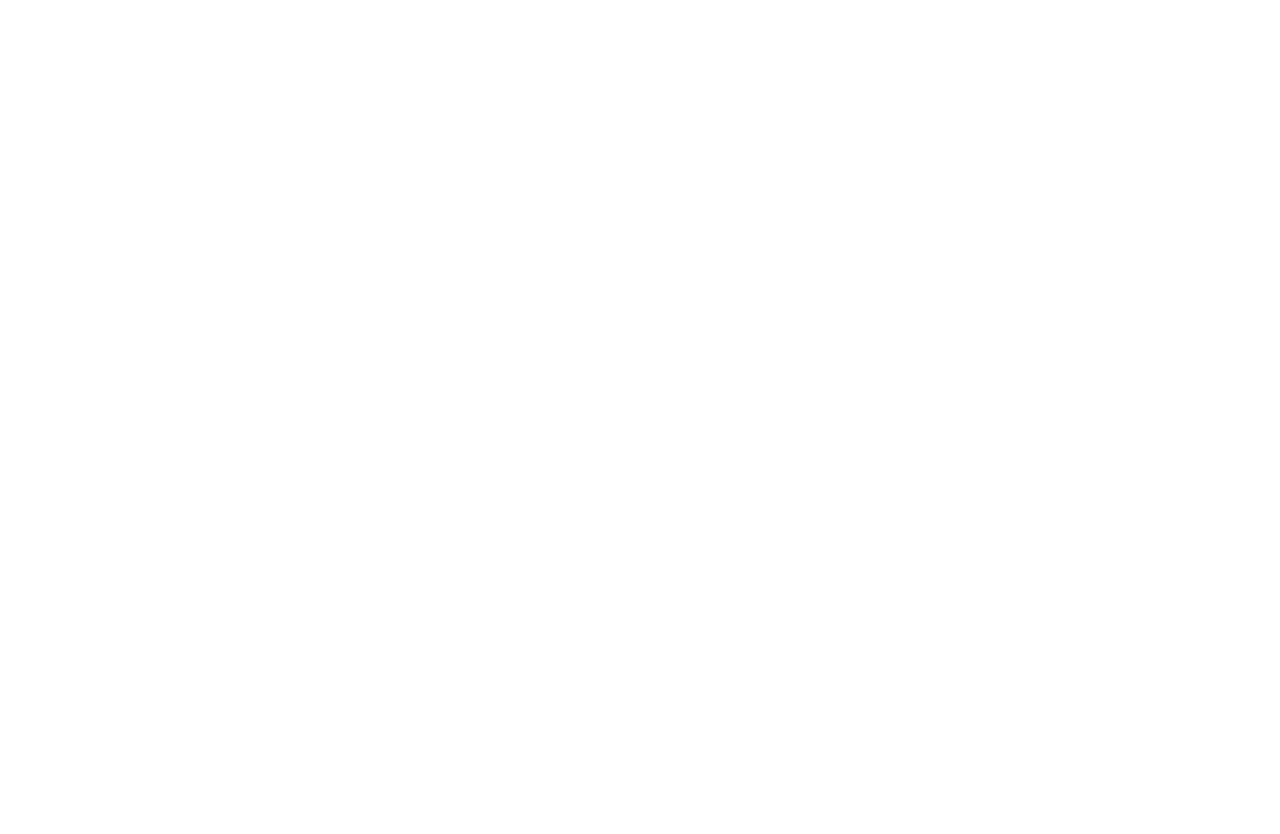
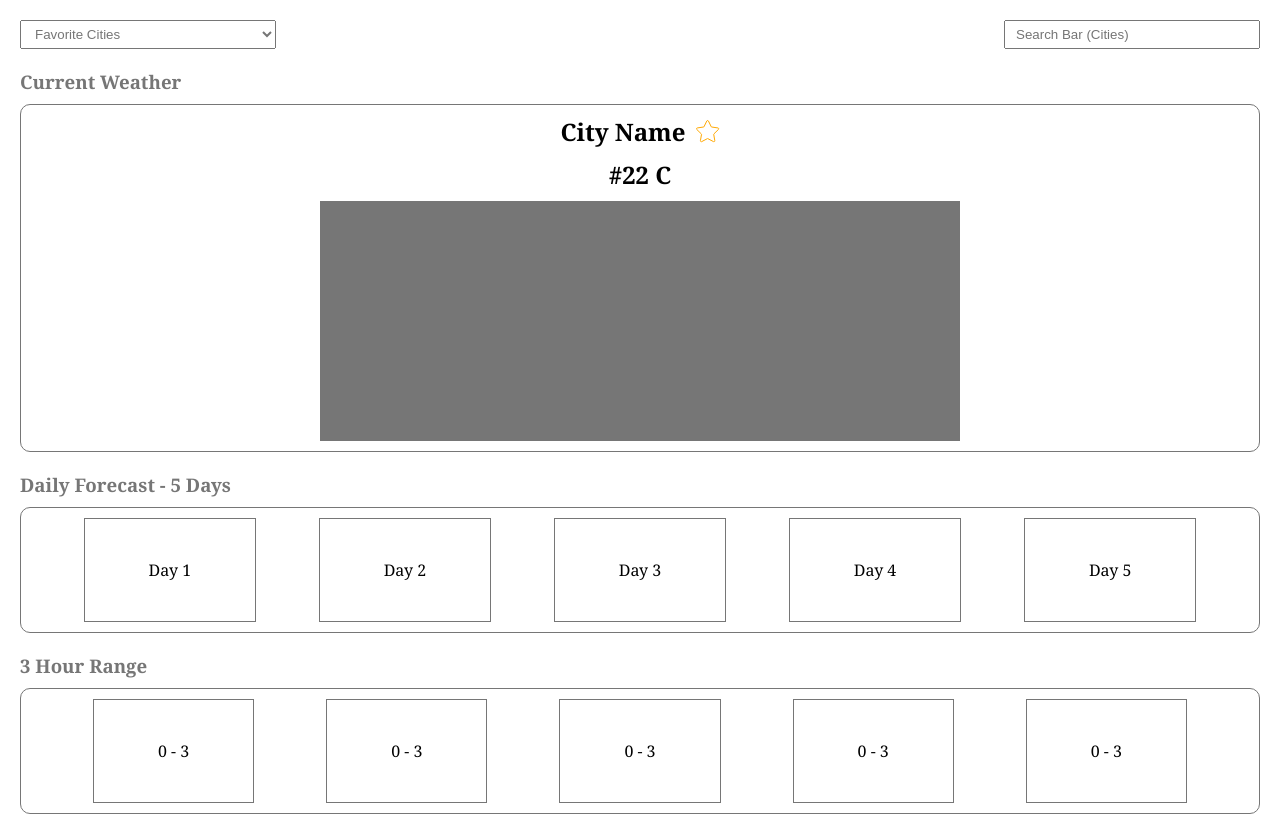
Before and after one commit to Code-with-Henil/wad-202-midterm-team-leo-and-nagira, a website: page index.html in a window 1280 px wide. Before the commit the page ends 800 px from the top, so only its background shows below. Drawn offline with Linux system fonts and the light colour scheme.

Commit message:
Basic Styles in weather app

```diff
--- a/index.html
+++ b/index.html
@@ -1,9 +1,44 @@
 <!DOCTYPE html>
 <head>
+    <meta name="viewport" content="width=device-width, initial-scale=1.0" />
     <title>Weather App</title>
     <link rel="stylesheet" href="index.css" />
 </head>
 <body>
+    <main>
+        <div class="filter-search">
+            <select id="favorite-cities">
+                <option value="" disabled selected>Favorite Cities</option>
+            </select>
+            <h3 class="mobile">OR</h3>
+            <input type="search" id="search" placeholder="Search Bar (Cities)"/>
+        </div>
+        <h3>Current Weather</h3>
+        <section class="current-weather">
+            <div class="header">
+                <h2 id="city-name">City Name</h2>
+                <object id="star" data="StarEmpty.svg"></object>
+            </div>
+            <h2 id="city-temp">#22 C</h2>
+            <div class="weather-card"></div>
+        </section>
+        <h3>Daily Forecast - 5 Days</h3>
+        <section class="daily-forecast">
+            <div class="day-card">Day 1</div>
+            <div class="day-card">Day 2</div>
+            <div class="day-card">Day 3</div>
+            <div class="day-card">Day 4</div>
+            <div class="day-card">Day 5</div>
+        </section>
+        <h3>3 Hour Range</h3>
+        <section class="hour-range">
+            <div class="hour-card">0 - 3</div>
+            <div class="hour-card">0 - 3</div>
+            <div class="hour-card">0 - 3</div>
+            <div class="hour-card">0 - 3</div>
+            <div class="hour-card">0 - 3</div>
+        </section>
+    </main>
     <script src="index.js" async defer></script>
 </body>
 </html>
--- a/index.sass
+++ b/index.sass
@@ -1,4 +1,70 @@
+$gray-color: #767676
+$mobileSize: 450px
+
 *
     margin: 0
     padding: 0
     box-sizing: border-box
+
+main
+    padding: 20px
+    font-family: Cambria
+    font-size: 16px
+    display: flex
+    flex-direction: column
+    gap: 10px
+    .mobile
+        display: none
+    h3
+        color: $gray-color
+        margin-top: 10px
+    section
+        display: flex
+        border: solid 1px $gray-color
+        border-radius: 10px
+        padding: 10px
+        gap: 10px
+    section.daily-forecast
+        justify-content: space-evenly
+        flex-wrap: wrap
+        .day-card
+            padding: 5vh 5vw
+            border: solid 1px $gray-color
+    section.hour-range
+        justify-content: space-evenly
+        flex-wrap: wrap
+        .hour-card
+            padding: 5vh 5vw
+            border: solid 1px $gray-color
+    section.current-weather
+        flex-direction: column
+        align-items: center
+        div.header
+            display: flex
+            object
+                margin-left: 10px
+        div.weather-card
+            background-color: $gray-color
+            padding: 20px
+            width: 50vw
+            height: 30vh
+    div.filter-search
+        display: flex
+        justify-content: space-between
+        align-items: center
+        input, select
+            color: $gray-color
+            min-width: 200px
+            width: 20vw
+            padding: 5px 10px
+
+@media screen and (min-width: 100px) and (max-width: $mobileSize)
+    .mobile
+        display: block !important
+    div.filter-search > input, select
+        width: auto !important
+        min-width: auto !important
+    section.current-weather
+        div.weather-card
+            width: 100% !important
+            height: 30vh !important
```
Also changed, not shown: StarEmpty.svg (added), StarMarked.svg (added), index.css, 1 other file.
